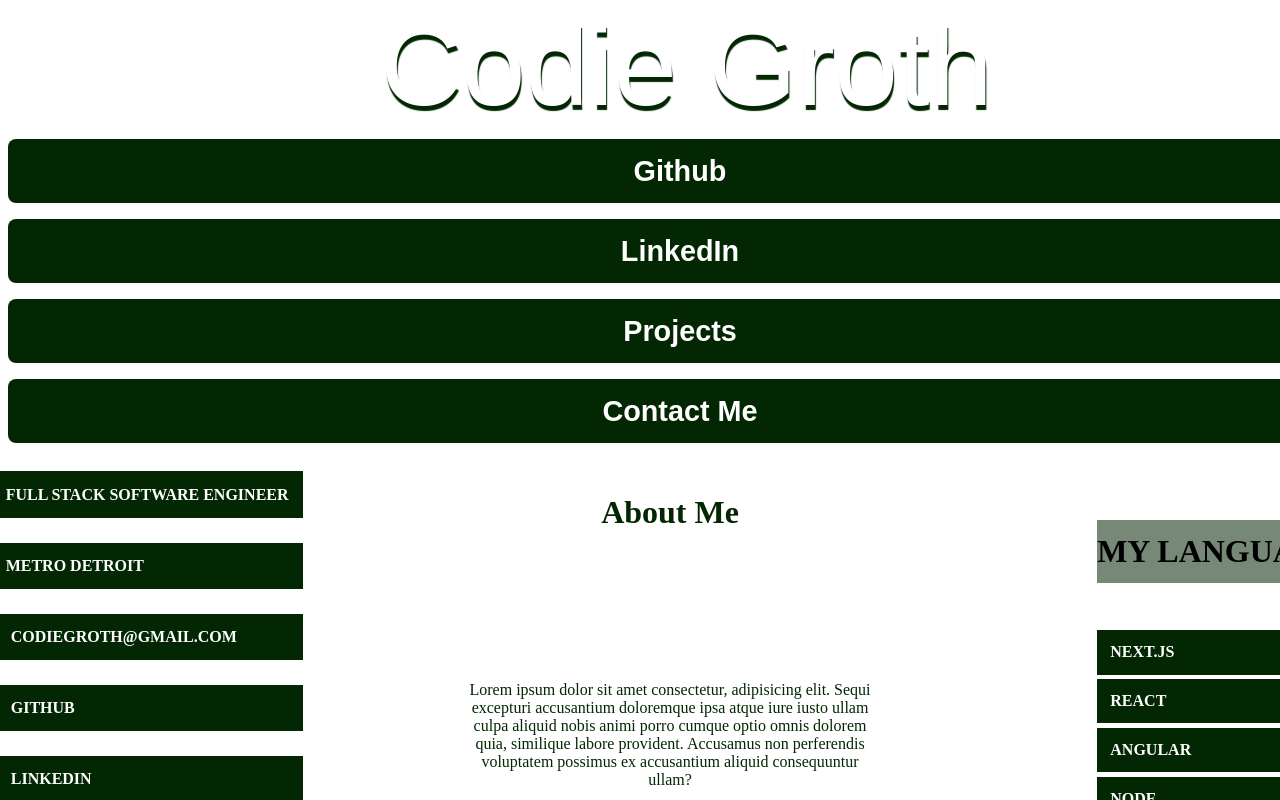
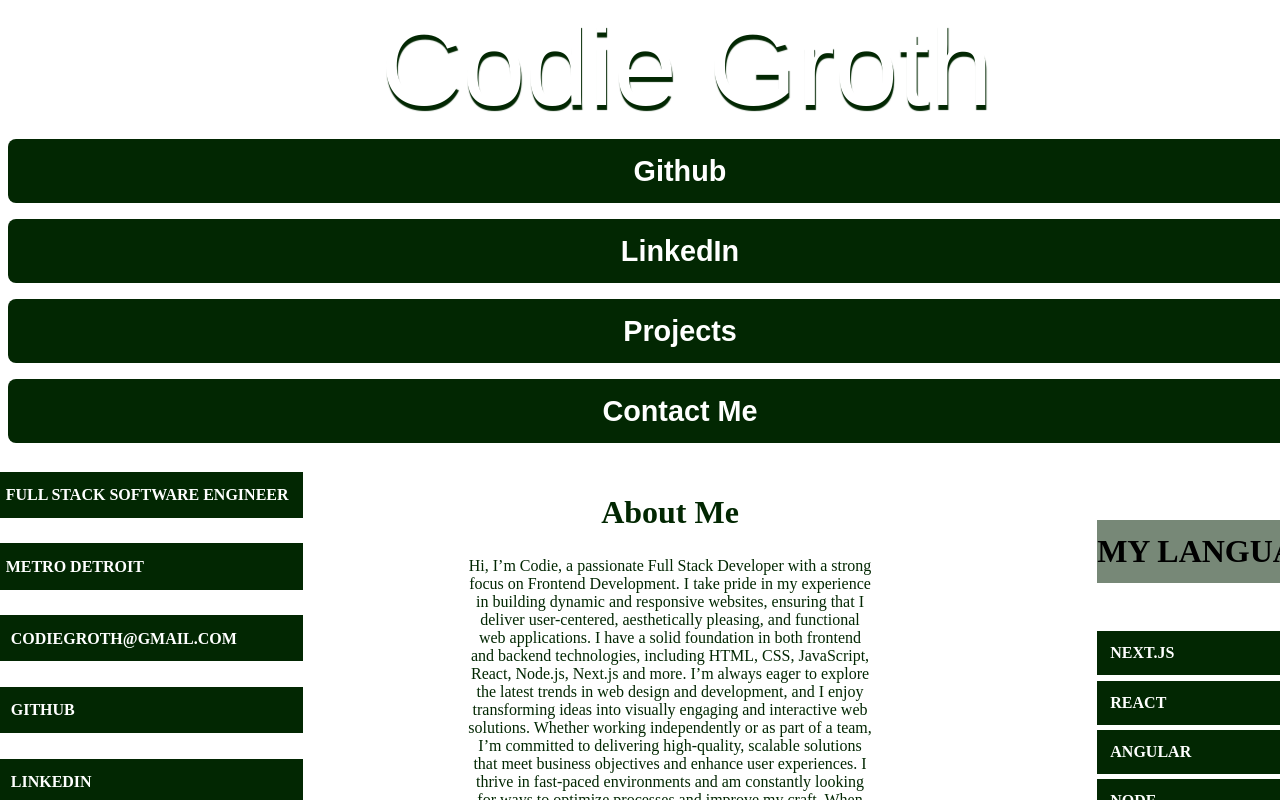
Before and after one commit to codiemaureen/codieCodes, a Next.js app: page / in a window 1280 px wide. Shown: the top 800 px of the page. Built offline with nearby package versions, Linux system fonts and the light colour scheme; a web font is replaced by a local one.

Commit message:
Adding about me blurb

```diff
--- a/src/app/component/AboutMe.jsx
+++ b/src/app/component/AboutMe.jsx
@@ -8,7 +8,14 @@ const AboutMe = () => {
       <MyDetails />
       <div className={styles.blurb}>
         <h2 className={styles.aboutHeader}>{`About Me`}</h2>
-        <p className={styles.description}>Lorem ipsum dolor sit amet consectetur, adipisicing elit. Sequi excepturi accusantium doloremque ipsa atque iure iusto ullam culpa aliquid nobis animi porro cumque optio omnis dolorem quia, similique labore provident. Accusamus non perferendis voluptatem possimus ex accusantium aliquid consequuntur ullam?</p>
+        <p className={styles.description}>Hi, I’m Codie, a passionate Full Stack Developer with a strong focus on Frontend Development. I take pride in  my experience in building dynamic and responsive websites, ensuring that I deliver user-centered, aesthetically pleasing, and functional web applications.
+        I have a solid foundation in both frontend and backend technologies, including HTML, CSS, JavaScript, React, Node.js, Next.js and more. I’m always eager to explore the latest trends in web design and development, and I enjoy transforming ideas into visually engaging and interactive web solutions.
+        Whether working independently or as part of a team, I’m committed to delivering high-quality, scalable solutions that meet business objectives and enhance user experiences. I thrive in fast-paced environments and am constantly looking for ways to optimize processes and improve my craft.
+        When I'm not coding, you can find me enjoying my other passion – gardening. It’s a perfect balance to my tech world, providing a creative outlet and a way to stay grounded.
+        <br/>
+        <br/>
+
+        Let’s connect if you’re looking for a driven developer to bring innovative ideas to life!</p>
       </div>
       <MySkills />
     </div>
```
